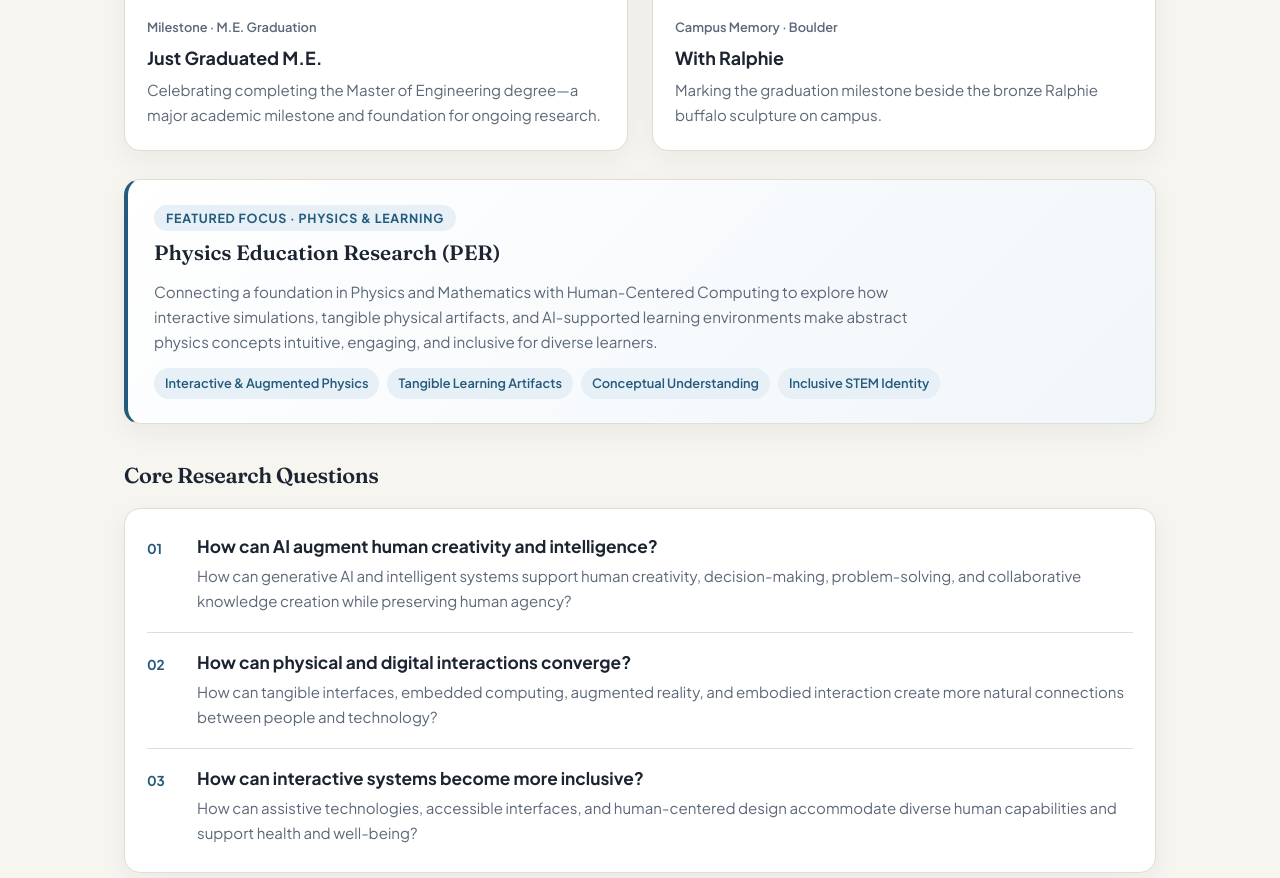
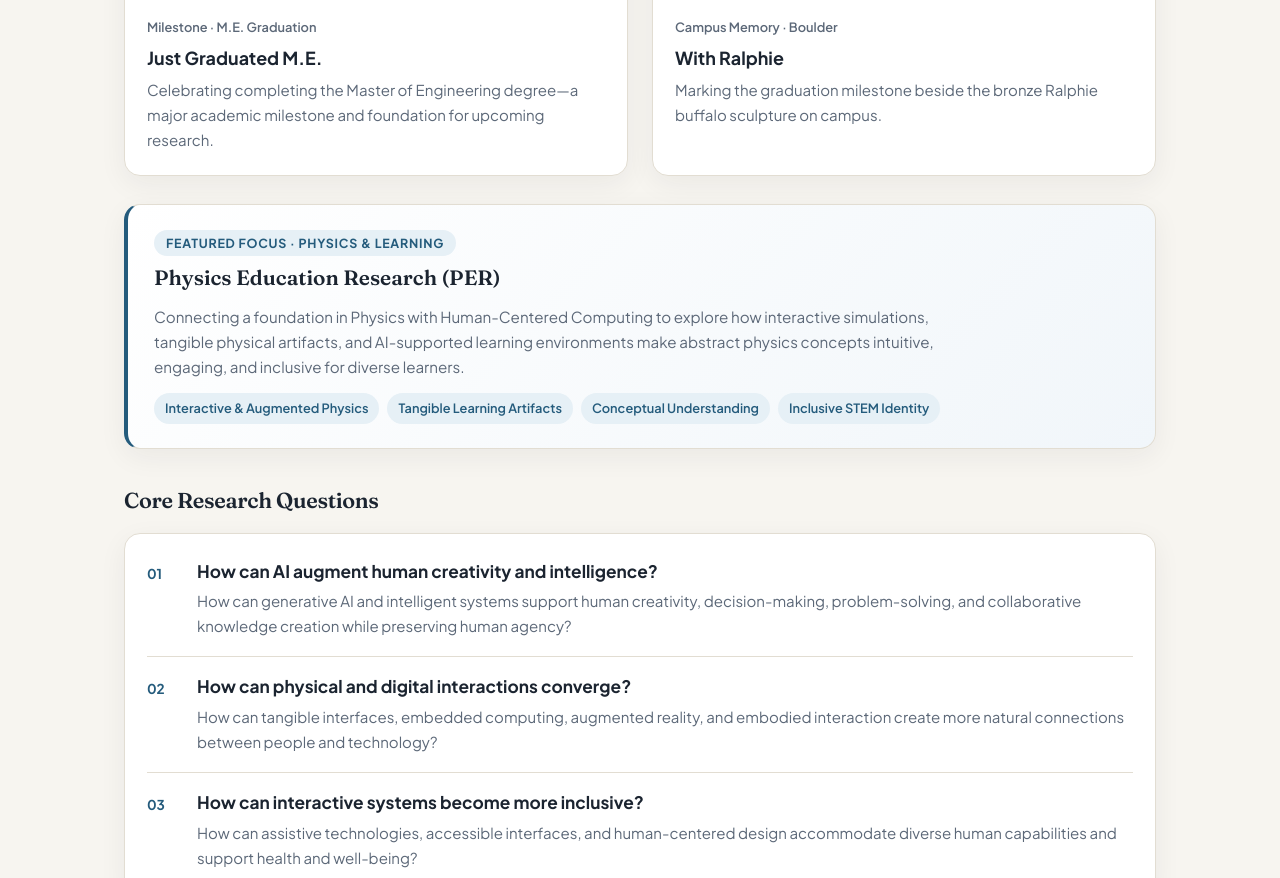
Before and after one commit to ufoize/my-site, a plain HTML site: page index.html in a window 1280 px wide. Shown: the part 922-1800 px from the top of the page. Drawn offline with Linux system fonts and the light colour scheme.

Commit message:
Update index.html

```diff
--- a/index.html
+++ b/index.html
@@ -424,7 +424,7 @@
           <div class="photo-body">
             <span class="card-meta">Milestone · M.E. Graduation</span>
             <h3>Just Graduated M.E.</h3>
-            <p>Celebrating completing the Master of Engineering degree—a major academic milestone and foundation for ongoing research.</p>
+            <p>Celebrating completing the Master of Engineering degree—a major academic milestone and foundation for upcoming research.</p>
           </div>
         </article>
 
@@ -447,7 +447,7 @@
         <span class="badge badge-study">Featured Focus · Physics & Learning</span>
         <h3>Physics Education Research (PER)</h3>
         <p>
-          Connecting a foundation in Physics and Mathematics with Human-Centered Computing to explore how interactive simulations, tangible physical artifacts, and AI-supported learning environments make abstract physics concepts intuitive, engaging, and inclusive for diverse learners.
+          Connecting a foundation in Physics with Human-Centered Computing to explore how interactive simulations, tangible physical artifacts, and AI-supported learning environments make abstract physics concepts intuitive, engaging, and inclusive for diverse learners.
         </p>
         <div class="pill-row">
           <span class="pill">Interactive & Augmented Physics</span>
```
